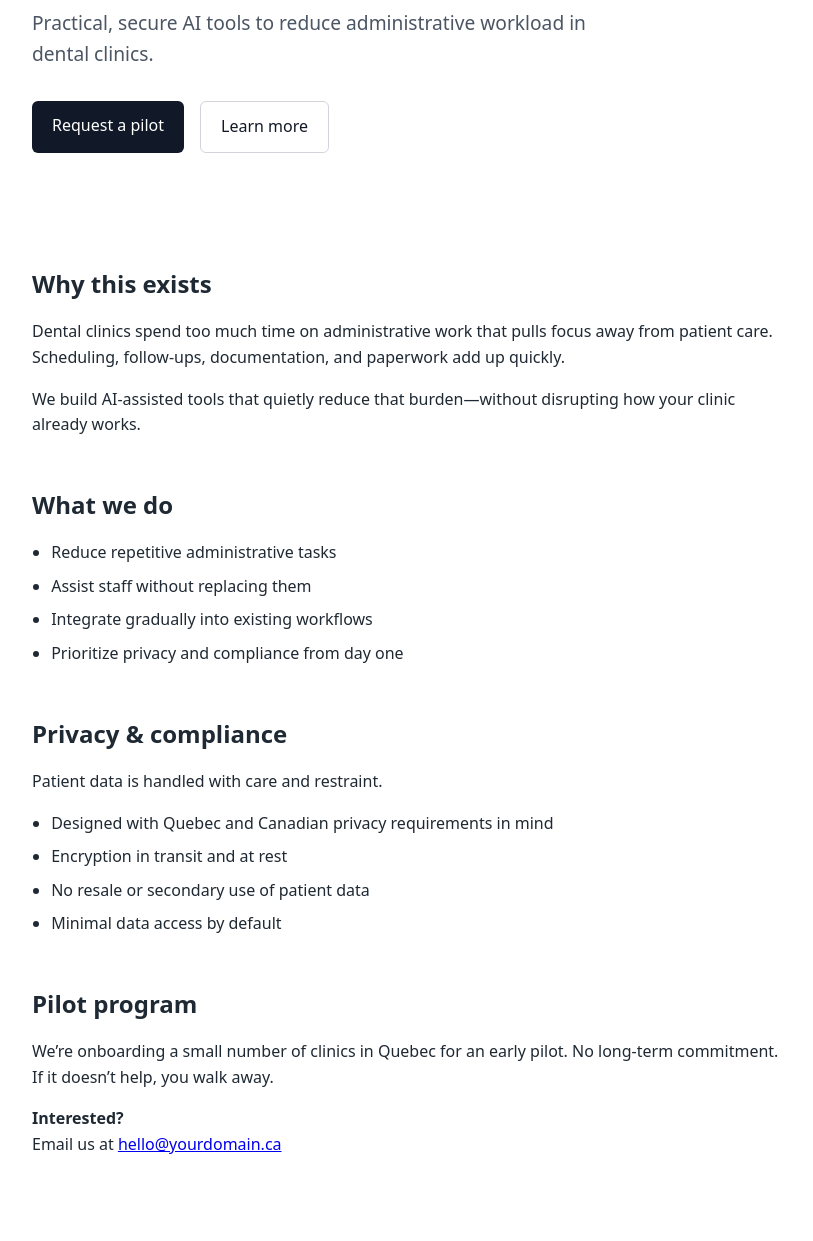
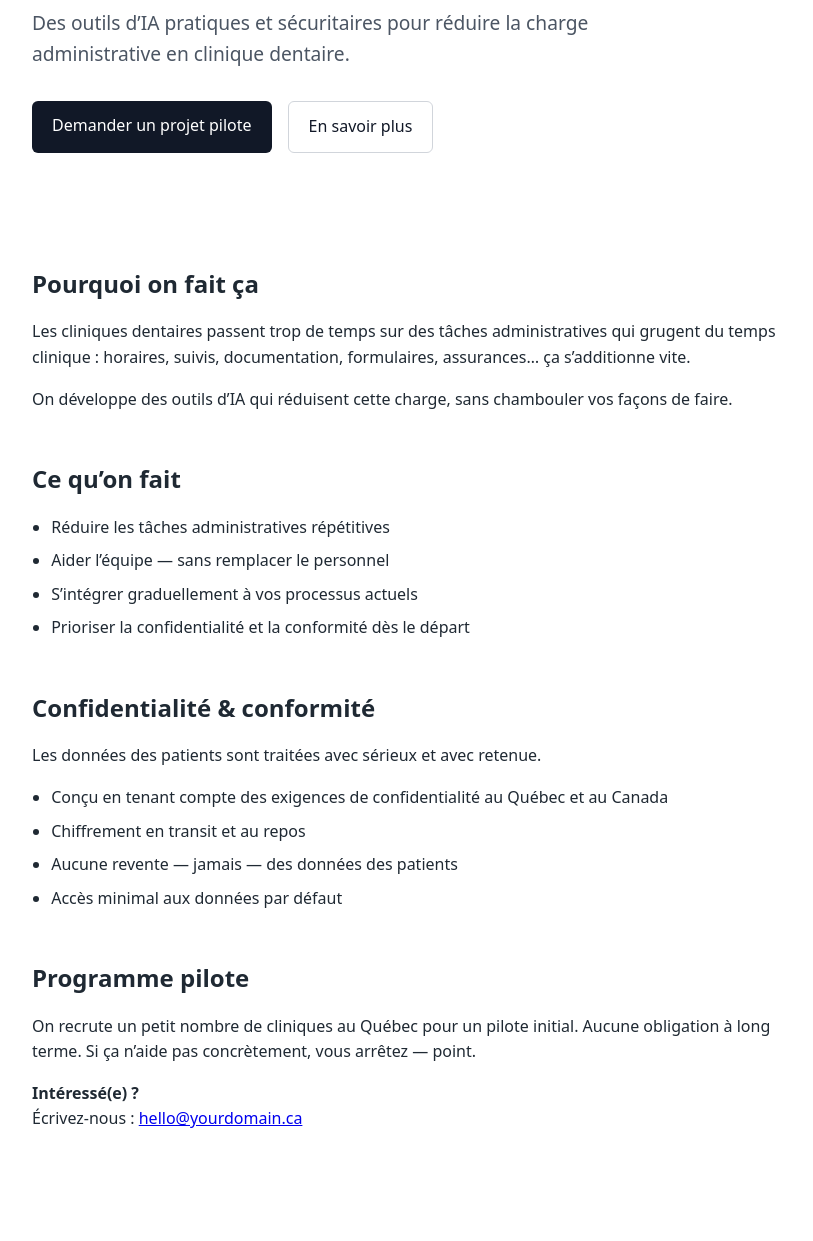
Before and after one commit to mstlaur1/dental-ai-site, a plain HTML site: page index.html in a window 1280 px wide. Shown: the part 134-1375 px from the top of the page, without its empty margins (232-1045 px from the left). Drawn offline with Linux system fonts and the light colour scheme.

Commit message:
Translate index.html content to French

```diff
--- a/index.html
+++ b/index.html
@@ -1,79 +1,76 @@
 <!DOCTYPE html>
-<html lang="en">
+<html lang="fr">
 <head>
   <meta charset="UTF-8" />
   <meta name="viewport" content="width=device-width, initial-scale=1.0" />
-  <title>Dental AI – Less Admin. More Dentistry.</title>
-  <meta name="description" content="Practical AI tools to reduce administrative workload in dental clinics. Built in Quebec." />
+  <title>Dentaire IA – Moins d’administration. Plus de soins.</title>
+  <meta name="description" content="Des outils d’IA pratiques et sécuritaires pour réduire la charge administrative des cliniques dentaires. Début au Québec." />
   <link rel="stylesheet" href="styles.css" />
 </head>
 
 <body>
   <header class="container">
-    <h1>Less admin. More dentistry.</h1>
+    <h1>Moins d’administration. Plus de soins.</h1>
     <p class="subtitle">
-      Practical, secure AI tools to reduce administrative workload in dental clinics.
+      Des outils d’IA pratiques et sécuritaires pour réduire la charge administrative en clinique dentaire.
     </p>
     <div class="cta">
-      <a href="#pilot" class="button primary">Request a pilot</a>
-      <a href="#about" class="button secondary">Learn more</a>
+      <a href="#pilote" class="button primary">Demander un projet pilote</a>
+      <a href="#apropos" class="button secondary">En savoir plus</a>
     </div>
   </header>
 
   <main class="container">
-    <section id="about">
-      <h2>Why this exists</h2>
+    <section id="apropos">
+      <h2>Pourquoi on fait ça</h2>
       <p>
-        Dental clinics spend too much time on administrative work that pulls focus
-        away from patient care. Scheduling, follow-ups, documentation, and paperwork
-        add up quickly.
+        Les cliniques dentaires passent trop de temps sur des tâches administratives qui grugent du temps clinique :
+        horaires, suivis, documentation, formulaires, assurances… ça s’additionne vite.
       </p>
       <p>
-        We build AI-assisted tools that quietly reduce that burden—without disrupting
-        how your clinic already works.
+        On développe des outils d’IA qui réduisent cette charge, sans chambouler vos façons de faire.
       </p>
     </section>
 
     <section>
-      <h2>What we do</h2>
+      <h2>Ce qu’on fait</h2>
       <ul>
-        <li>Reduce repetitive administrative tasks</li>
-        <li>Assist staff without replacing them</li>
-        <li>Integrate gradually into existing workflows</li>
-        <li>Prioritize privacy and compliance from day one</li>
+        <li>Réduire les tâches administratives répétitives</li>
+        <li>Aider l’équipe — sans remplacer le personnel</li>
+        <li>S’intégrer graduellement à vos processus actuels</li>
+        <li>Prioriser la confidentialité et la conformité dès le départ</li>
       </ul>
     </section>
 
     <section>
-      <h2>Privacy & compliance</h2>
+      <h2>Confidentialité & conformité</h2>
       <p>
-        Patient data is handled with care and restraint.
+        Les données des patients sont traitées avec sérieux et avec retenue.
       </p>
       <ul>
-        <li>Designed with Quebec and Canadian privacy requirements in mind</li>
-        <li>Encryption in transit and at rest</li>
-        <li>No resale or secondary use of patient data</li>
-        <li>Minimal data access by default</li>
+        <li>Conçu en tenant compte des exigences de confidentialité au Québec et au Canada</li>
+        <li>Chiffrement en transit et au repos</li>
+        <li>Aucune revente — jamais — des données des patients</li>
+        <li>Accès minimal aux données par défaut</li>
       </ul>
     </section>
 
-    <section id="pilot">
-      <h2>Pilot program</h2>
+    <section id="pilote">
+      <h2>Programme pilote</h2>
       <p>
-        We’re onboarding a small number of clinics in Quebec for an early pilot.
-        No long-term commitment. If it doesn’t help, you walk away.
+        On recrute un petit nombre de cliniques au Québec pour un pilote initial.
+        Aucune obligation à long terme. Si ça n’aide pas concrètement, vous arrêtez — point.
       </p>
 
       <p>
-        <strong>Interested?</strong><br />
-        Email us at
-        <a href="mailto:hello@yourdomain.ca">hello@yourdomain.ca</a>
+        <strong>Intéressé(e) ?</strong><br />
+        Écrivez-nous : <a href="mailto:hello@yourdomain.ca">hello@yourdomain.ca</a>
       </p>
     </section>
   </main>
 
   <footer class="container footer">
-    <p>Built in Quebec. Designed for real clinics.</p>
+    <p>Développé au Québec. Pensé pour les vraies cliniques.</p>
   </footer>
 </body>
 </html>
```
